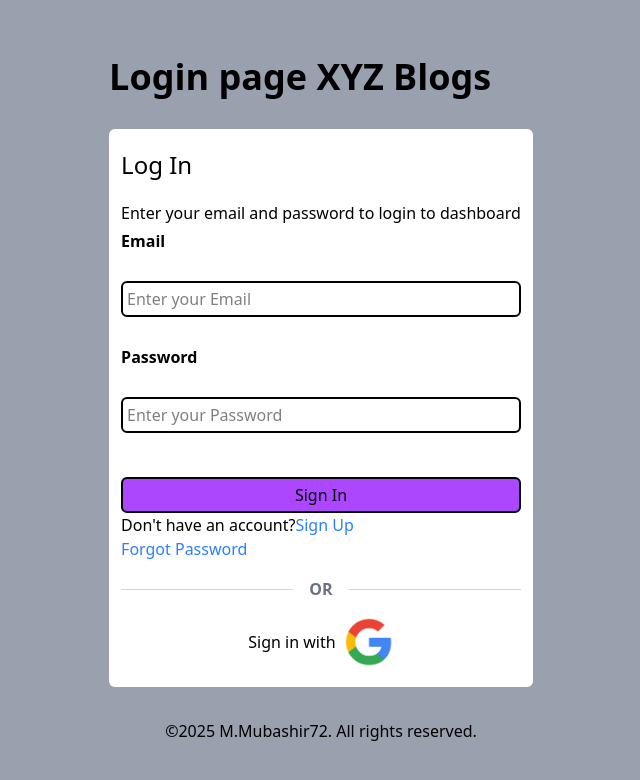
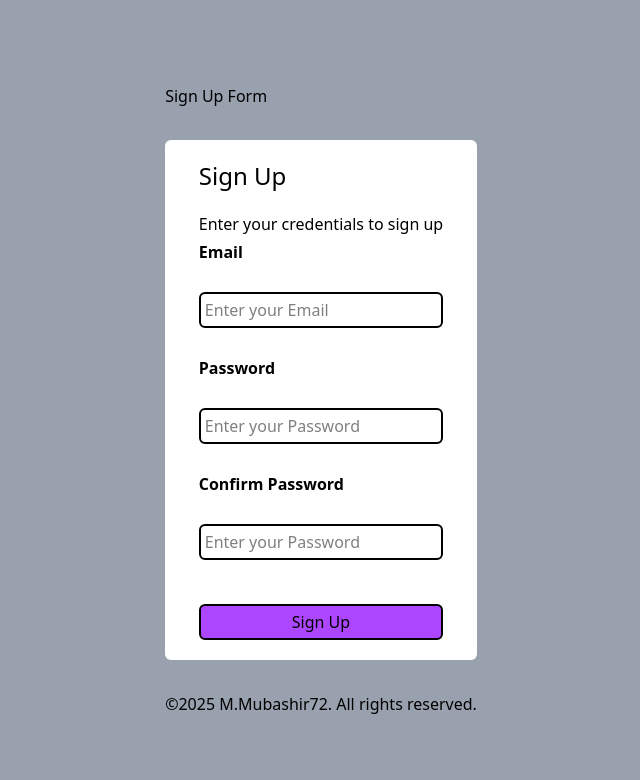
Before and after one commit to mubashir72/Login-Page-React, a React (Vite) app: page /signup in a window 1280 px wide. Shown: the top 780 px of the page, without its empty margins (319-959 px from the left). Built offline with nearby package versions, Linux system fonts and the light colour scheme.

Commit message:
files updated

```diff
--- a/package.json
+++ b/package.json
@@ -14,6 +14,7 @@
     "firebase": "^11.3.0",
     "react": "^18.3.1",
     "react-dom": "^18.3.1",
+    "react-router-dom": "^7.1.5",
     "tailwindcss": "^4.0.3"
   },
   "devDependencies": {
--- a/src/App.jsx
+++ b/src/App.jsx
@@ -1,16 +1,21 @@
+import { BrowserRouter as Router, Routes, Route } from "react-router-dom";
 import "./App.css";
 import { Header } from "./Header";
 import { LoginForm } from "./LoginForm";
+import { Home } from "./components/Home";
+import { SignUpForm } from "./components/register/SignUpForm";
 
 function App() {
   return (
-    <div className="bg-gray-400 grid place-content-center min-h-screen flex flex-col ">
-      <Header />
-      <LoginForm />
-      <footer className="text-center ">
-        &copy;2025 M.Mubashir72. All rights reserved.
-      </footer>
-    </div>
+    <Router>
+      <div>
+        <Routes>
+          <Route path="/" element={<Home />} />
+          <Route path="/login" element={<LoginForm />} />
+          <Route path="/signup" element={<SignUpForm />} />
+        </Routes>
+      </div>
+    </Router>
   );
 }
 
--- a/src/LoginForm.jsx
+++ b/src/LoginForm.jsx
@@ -1,6 +1,7 @@
 import "./index.css";
 import image from "./assets/images.png";
-
+import { Link } from "react-router-dom";
+// import { SignUpForm } from "./components/register/SignUpForm";
 export const LoginForm = () => {
   return (
     <section>
@@ -36,9 +37,9 @@ export const LoginForm = () => {
         <p>
           Don&#39;t have an account?
           <span>
-            <a className="text-blue-500" href="">
+            <Link className="text-blue-500" to="/signup">
               Sign Up
-            </a>
+            </Link>
           </span>
         </p>
         <span>
--- /dev/null
+++ b/src/components/Home.jsx
@@ -0,0 +1,14 @@
+import { Header } from "../Header";
+import { LoginForm } from "../LoginForm";
+
+export const Home = () => {
+  return (
+    <div className="bg-gray-400 grid place-content-center min-h-screen flex flex-col ">
+      <Header />
+      <LoginForm />
+      <footer className="text-center ">
+        &copy;2025 M.Mubashir72. All rights reserved.
+      </footer>
+    </div>
+  );
+};
--- /dev/null
+++ b/src/components/register/SignUpForm.jsx
@@ -0,0 +1,50 @@
+export const SignUpForm = () => {
+  return (
+    <div className="bg-gray-400 grid place-content-center min-h-screen flex flex-col ">
+      <h1>Sign Up Form</h1>
+      <form className=" p-3 w-full max-w-s grid place-content-center pt-5 pb-5 rounded-md bg-white mt-8 mb-8 ">
+        <h2 className="text-2xl pb-5">Sign Up</h2>
+        <p>Enter your credentials to sign up</p>
+        <label className="label">
+          <b>Email</b>
+        </label>
+        <br />
+        <input
+          className="input"
+          type="email"
+          placeholder="Enter your Email"
+          required
+        />
+        <br />
+        <label className="label">
+          <b>Password</b>
+        </label>
+        <br />
+        <input
+          className="input"
+          type="password"
+          placeholder="Enter your Password"
+          required
+        />
+        <br />
+        <label className="label">
+          <b>Confirm Password</b>
+        </label>
+        <br />
+        <input
+          className="input"
+          type="password"
+          placeholder="Enter your Password"
+          required
+        />
+        <br />
+        <button className="rounded-md p-1  w-full mt-5 bg-purple-500 border-2 ">
+          Sign Up
+        </button>
+      </form>
+      <footer className="text-center ">
+        &copy;2025 M.Mubashir72. All rights reserved.
+      </footer>
+    </div>
+  );
+};
--- a/src/firebase/firebase.jsx
+++ b/src/firebase/firebase.jsx
@@ -7,9 +7,9 @@ import { getAuth } from "firebase/auth";
 
 // Your web app's Firebase configuration
 // For Firebase JS SDK v7.20.0 and later, measurementId is optional
-const apikey = process.env.REACT_APP_API_KEY;
+//const apikey = process.env.REACT_APP_API_KEY;
 const firebaseConfig = {
-  apiKey: apikey,
+  apiKey: "AIzaSyAZ4iIkEz5ceuXIctTglYW0kYLrkln5A0E",
   authDomain: "login-webpage-3ef56.firebaseapp.com",
   projectId: "login-webpage-3ef56",
   storageBucket: "login-webpage-3ef56.firebasestorage.app",
```
Also changed, not shown: 1 other file (tests, documents, lock files or other folders).
